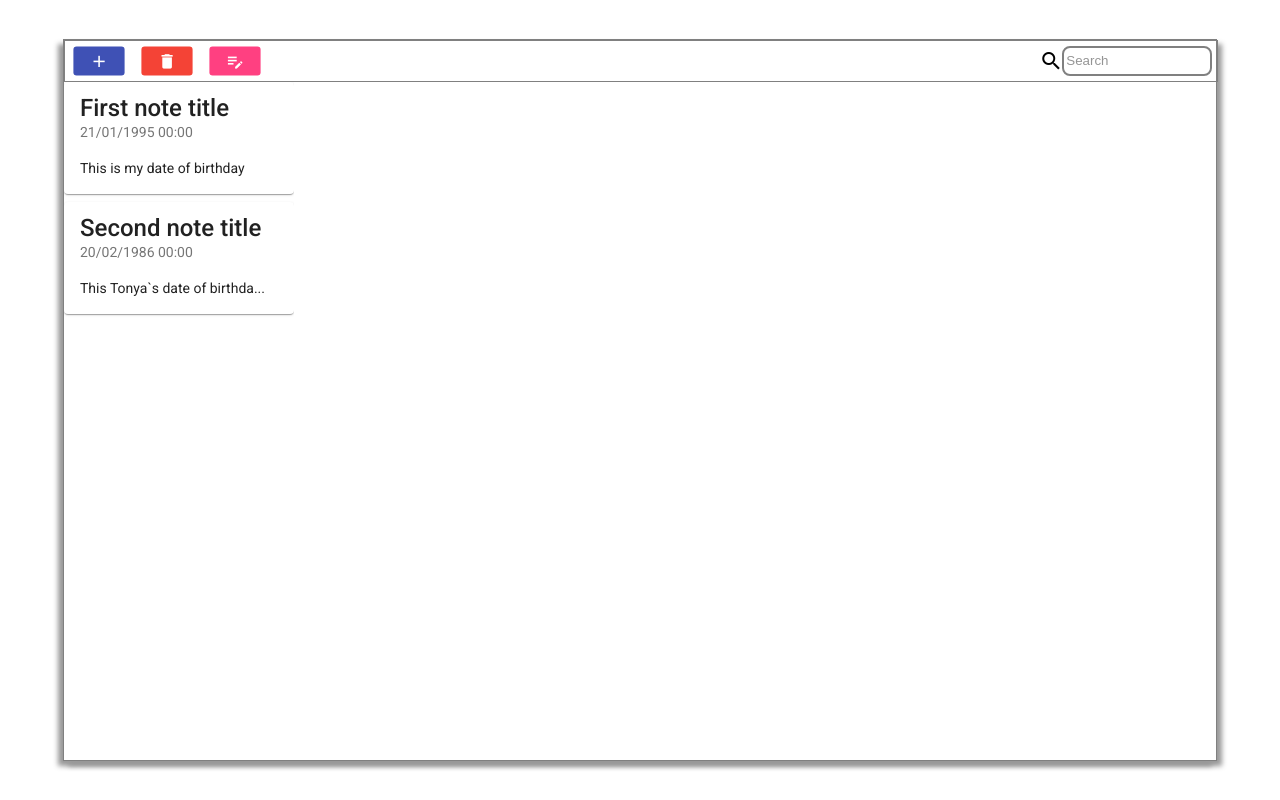
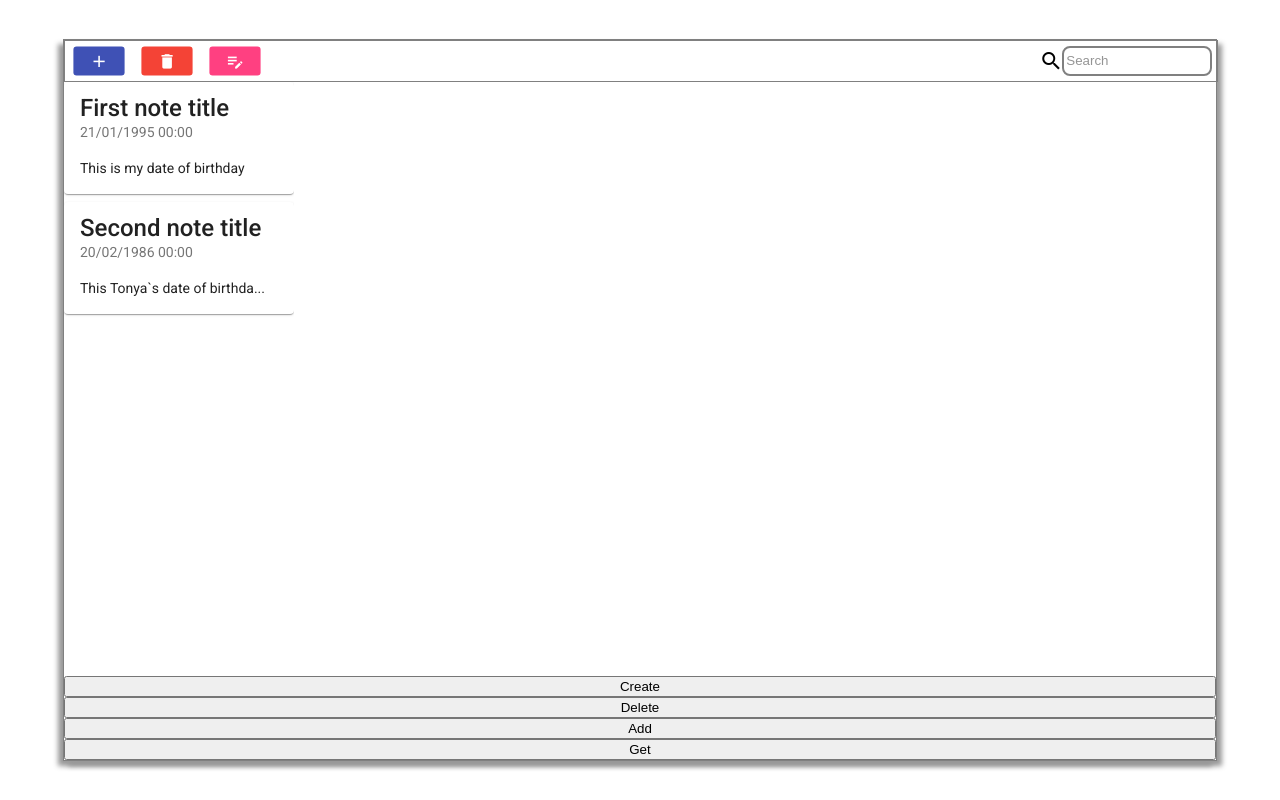
Before and after one commit to baidiho/noteAPP, an Angular app: page / in a window 1280 px wide. Built offline with nearby package versions, Linux system fonts and the light colour scheme.

Commit message:
First steps with DB

```diff
--- a/src/app/app.component.html
+++ b/src/app/app.component.html
@@ -14,3 +14,7 @@
   *ngIf="service.modalOpen"
   (modalWindowEmiter)="service.modalWindowAction($event)"
 ></app-modal>
+<button (click)="createDB()">Create</button>
+<button (click)="deleteDB()">Delete</button>
+<button (click)="IDB.add()">Add</button>
+<button (click)="IDB.get()">Get</button>
--- a/src/app/app.component.ts
+++ b/src/app/app.component.ts
@@ -1,4 +1,5 @@
 import { Component, ViewContainerRef } from '@angular/core';
+import { DataBaseService } from './services/data-base.service';
 import { NotesCardDataService } from './services/notes-card-data.service';
 ViewContainerRef;
 
@@ -7,6 +8,16 @@ ViewContainerRef;
   templateUrl: './app.component.html',
   styleUrls: ['./app.component.scss'],
 })
-export class AppComponent {
-  constructor(public service: NotesCardDataService) {}
+export class AppComponent  {
+  constructor(
+    public service: NotesCardDataService,
+    public IDB: DataBaseService
+  ) {}
+
+  createDB() {
+    this.IDB.initDB();
+  }
+  deleteDB() {
+    this.IDB.deleteDB();
+  }
 }
--- a/src/app/app.module.ts
+++ b/src/app/app.module.ts
@@ -14,6 +14,7 @@ import { NoteEditorComponent } from './note-editor/note-editor.component';
 import { NoteCardComponent } from './note-list/note-card/note-card.component';
 import { NoteListComponent } from './note-list/note-list.component';
 import { TruncatePipe } from './pipes/truncate.pipe';
+import { DataBaseService } from './services/data-base.service';
 import { NotesCardDataService } from './services/notes-card-data.service';
 @NgModule({
   declarations: [
@@ -36,7 +37,7 @@ import { NotesCardDataService } from './services/notes-card-data.service';
     MatDialogModule,
     ReactiveFormsModule,
   ],
-  providers: [NotesCardDataService],
+  providers: [NotesCardDataService, DataBaseService],
   bootstrap: [AppComponent],
 })
 export class AppModule {}
--- a/src/app/modal/modal.component.ts
+++ b/src/app/modal/modal.component.ts
@@ -1,6 +1,4 @@
 import {
-  AfterViewChecked,
-  AfterViewInit,
   Component,
   ElementRef,
   EventEmitter,
@@ -36,9 +34,11 @@ export class ModalComponent implements OnInit {
       noteTitle: this.newNoteTitle.value,
     });
   }
+
   onInput() {
     this.valid = this.newNoteTitle.valid;
   }
+
   closeWindow(event: Event) {
     const target = event.target as HTMLElement;
     if (
--- /dev/null
+++ b/src/app/services/data-base.service.ts
@@ -0,0 +1,70 @@
+import { Injectable, OnInit } from '@angular/core';
+import { Note } from '../Types';
+
+@Injectable()
+export class DataBaseService {
+  request: any;
+  deleteRequest: any;
+  db: IDBDatabase;
+  objectStore: IDBObjectStore;
+  constructor() {}
+
+  initDB() {
+    const promise = indexedDB.databases();
+    promise.then((databases) => {
+      databases.forEach((db) => {
+        if (db.name == 'NotesDB') {
+          console.log('Already exist');
+          return;
+        }
+      });
+      this.request = window.indexedDB.open('NotesDB', 1);
+      this.request.onerror = (error: any) => {
+        console.log(error);
+      };
+
+      this.request.onupgradeneeded = () => {
+        this.db = this.request.result;
+        if (!this.db.objectStoreNames.contains('NotesStore')) {
+          this.db.createObjectStore('NotesStore', {
+            keyPath: 'id',
+            autoIncrement: true,
+          }); // создаём хранилище
+        }
+        console.log(this.db);
+      };
+      this.request.onsuccess = (event: any) => {
+        this.db = event.target.result;
+        console.log('Data base was created', this.db);
+      };
+    });
+  }
+  deleteDB() {
+    this.deleteRequest = window.indexedDB.deleteDatabase('NotesDB');
+    this.deleteRequest.onsuccess = (event: any) => {
+      console.log('Database deleted successfully');
+      console.log(event.result); // should be undefined
+    };
+  }
+  add() {
+    let transaction = this.db.transaction('NotesStore', 'readwrite');
+    const element: Note = {
+      title: 'Title from',
+      date: new Date().toString(),
+      text: '',
+    };
+    const objectS = transaction.objectStore('NotesStore');
+    let request = objectS.add(element);
+    request.onsuccess = () => {
+      console.log(request.result);
+    };
+  }
+  get() {
+    let transaction = this.db.transaction('NotesStore', 'readonly');
+    const objectS = transaction.objectStore('NotesStore');
+    const request = objectS.getAll();
+    request.onsuccess = (event: any) => {
+      console.log(request.result);
+    };
+  }
+}
--- a/src/app/services/notes-card-data.service.ts
+++ b/src/app/services/notes-card-data.service.ts
@@ -1,8 +1,11 @@
-import { Injectable } from '@angular/core';
+import { Injectable, OnInit } from '@angular/core';
 import { ModalActions, Note } from '../Types';
 
 @Injectable()
-export class NotesCardDataService {
+export class NotesCardDataService implements OnInit {
+  ngOnInit(): void {
+    console.log('Service card init');
+  }
   notesDataArray: Array<Note> = [
     {
       id: 1,
```
